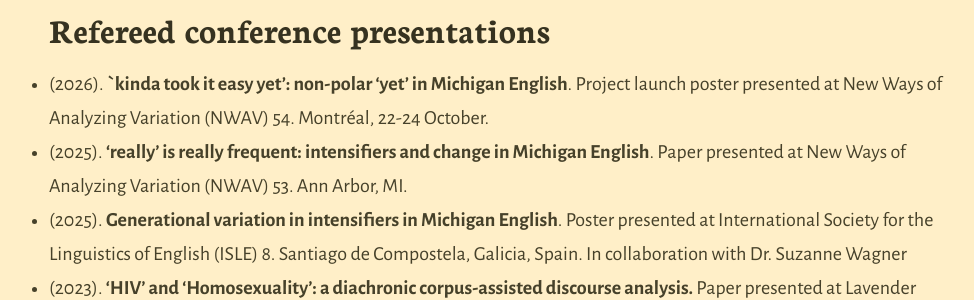
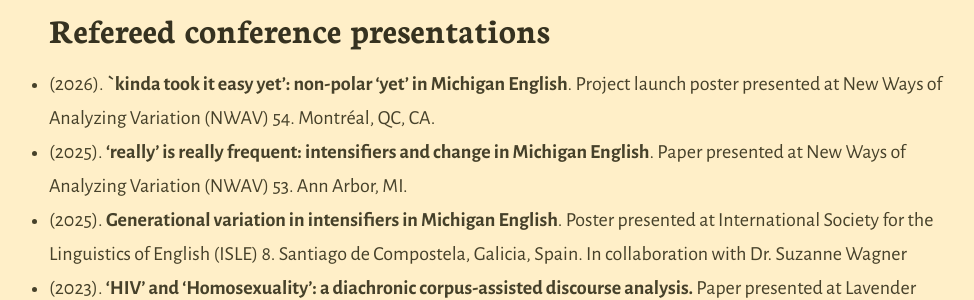
Before and after one commit to annankirk/annankirk.github.io, a Jekyll site: the page built from research.md, in a window 1280 px wide and 900 px high, scrolled down 1083 px. Shown: the part 186-486 px from the top of the window, without its empty margins (141-1115 px from the left). Built offline with Jekyll 4.4.1, drawn with Linux system fonts in a browser that asks for light colours.

Commit message:
Update research.md

```diff
--- a/research.md
+++ b/research.md
@@ -23,7 +23,7 @@ I have secondary interests in sociophonetics (how the sounds of language vary an
     - "Gender Evolution: A case study of gender development in Spanish and English." BA Thesis, Stephen F. Austin State University. Advisor: Dr. Jessie Peterson
 
 ## Refereed conference presentations
-- (2026). **`kinda took it easy yet': non-polar 'yet' in Michigan English**. Project launch poster presented at New Ways of Analyzing Variation (NWAV) 54. Montréal, 22-24 October.
+- (2026). **`kinda took it easy yet': non-polar 'yet' in Michigan English**. Project launch poster presented at New Ways of Analyzing Variation (NWAV) 54. Montréal, QC, CA.
 
 - (2025). **‘really’ is really frequent: intensifiers and change in Michigan English**. Paper presented at New Ways of Analyzing Variation (NWAV) 53. Ann Arbor, MI.
 
```
